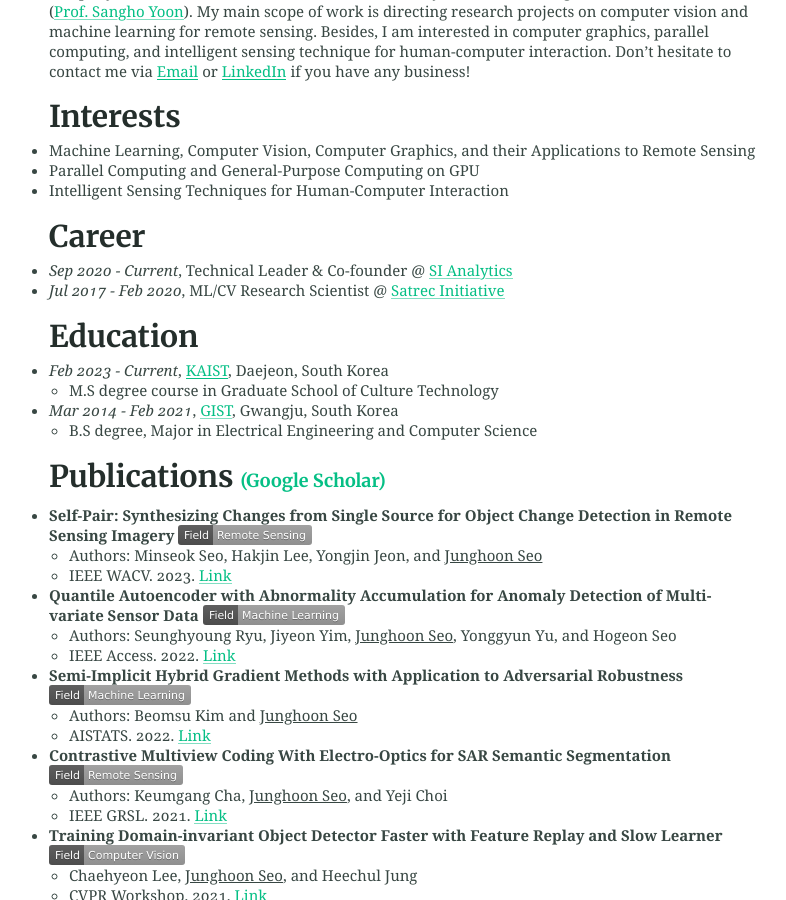
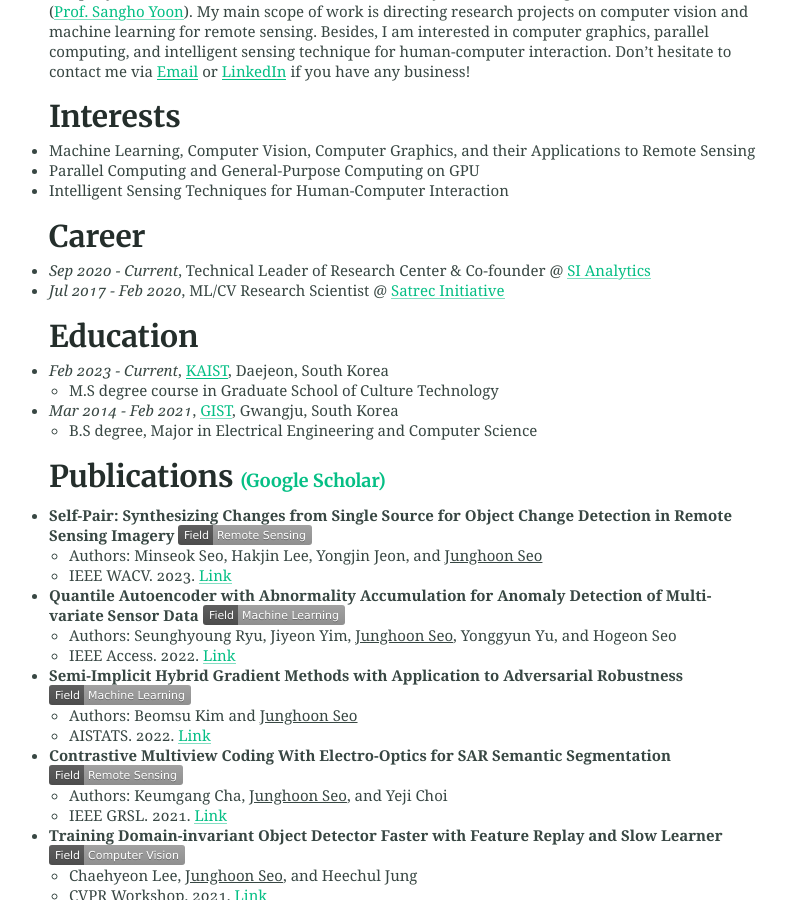
Before and after one commit to mikigom/mikigom.github.io, a Jekyll site: the page built from index.md, in a window 1280 px wide and 900 px high, scrolled down 476 px. Shown: the whole window, without its empty margins (234-1020 px from the left). Built offline with Jekyll 4.4.1, drawn with Linux system fonts in a browser that asks for light colours.

Commit message:
Update index.md

```diff
--- a/index.md
+++ b/index.md
@@ -12,7 +12,7 @@
 * Intelligent Sensing Techniques for Human-Computer Interaction
 
 ### Career
-* *Sep 2020 - Current*, Technical Leader & Co-founder @ [SI Analytics](https://www.si-analytics.ai/eng)
+* *Sep 2020 - Current*, Technical Leader of Research Center & Co-founder @ [SI Analytics](https://www.si-analytics.ai/eng)
 * *Jul 2017 - Feb 2020*, ML/CV Research Scientist @ [Satrec Initiative](https://www.satreci.com/)
 
 ### Education
```
